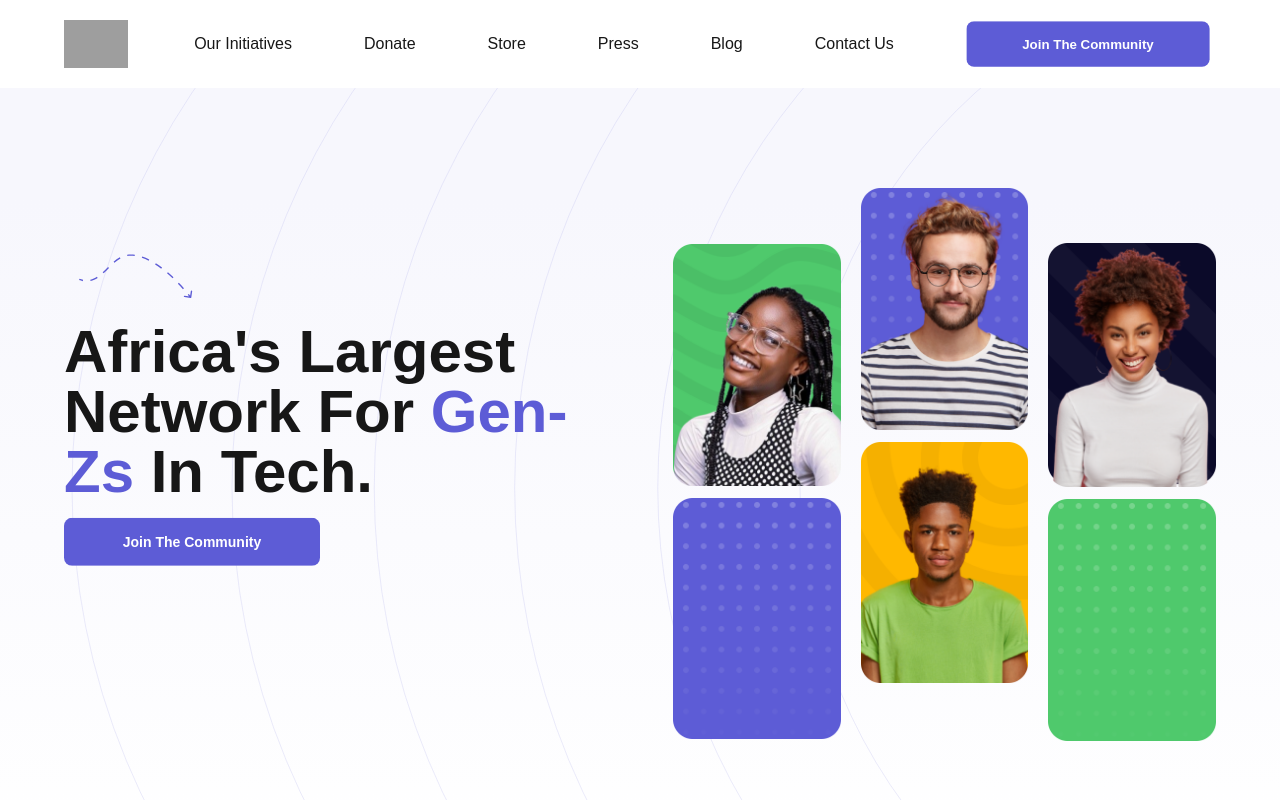
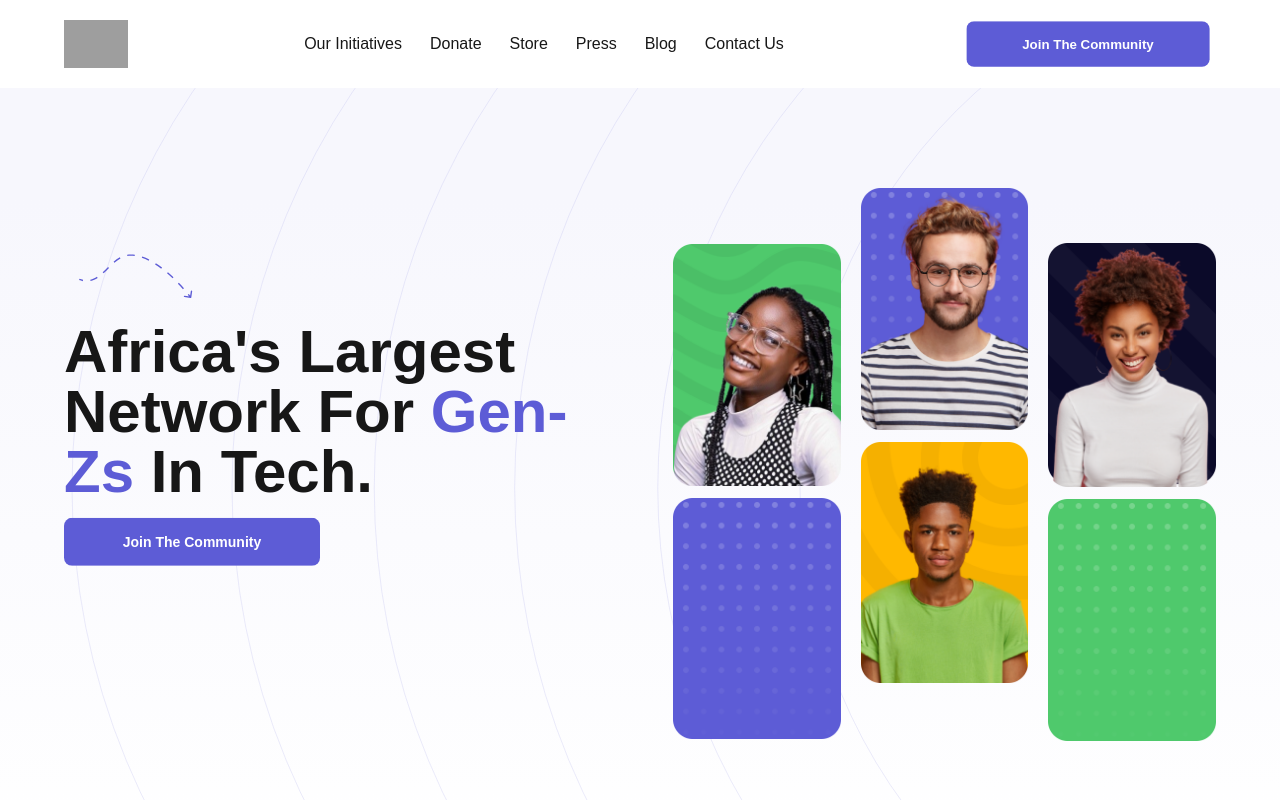
Before and after one commit to GenZtechies/gzt-web, a Next.js app: page / in a window 1280 px wide. Shown: the top 800 px of the page. Built offline with nearby package versions, Linux system fonts and the light colour scheme; grey boxes are pictures that could not be loaded.

Commit message:
chore: top nav spacing update

```diff
--- a/components/TopNavigationBar.tsx
+++ b/components/TopNavigationBar.tsx
@@ -27,7 +27,7 @@ const TopNavigationBar = () => {
                         </button>
                     </div>
 
-                    <div className={["lg:flex flex-col lg:flex-row justify-between my-4 lg:my-0 gap-4 lg:gap-16", isMobileNavExpanded ? "flex w-full lg:w-auto" : "hidden"].join(" ")}>
+                    <div className={["lg:flex flex-col lg:flex-row justify-between my-4 lg:my-0 lg:gap-5", isMobileNavExpanded ? "flex w-full lg:w-auto" : "hidden"].join(" ")}>
                         <Link href="/initiatives" className={["hover:text-primary text-base my-1 p-1 capitalize", activePage === "initiatives" ? "text-primary font-bold" : "text-neutral-900 font-medium"].join(" ")}>
                             our initiatives
                         </Link>
```
